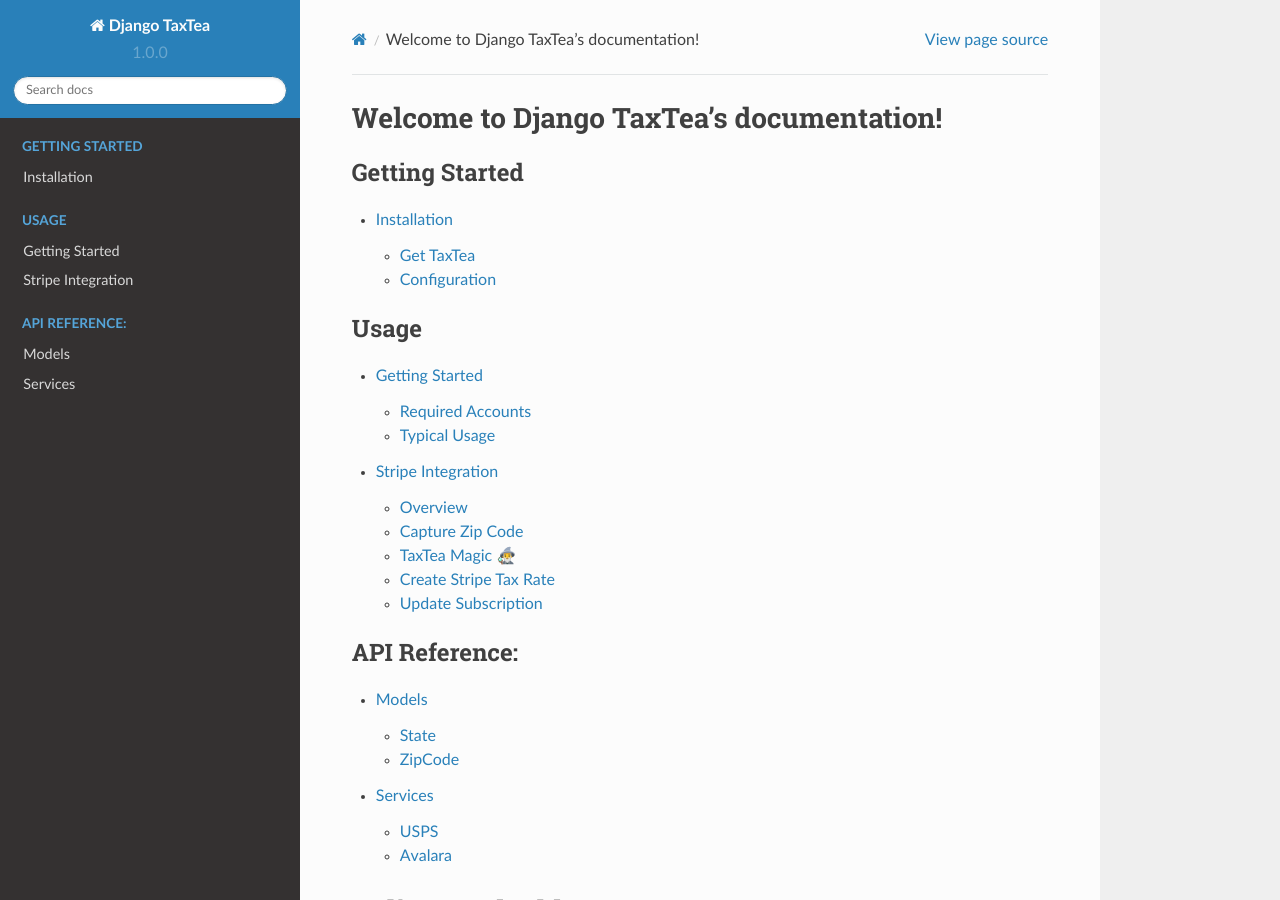
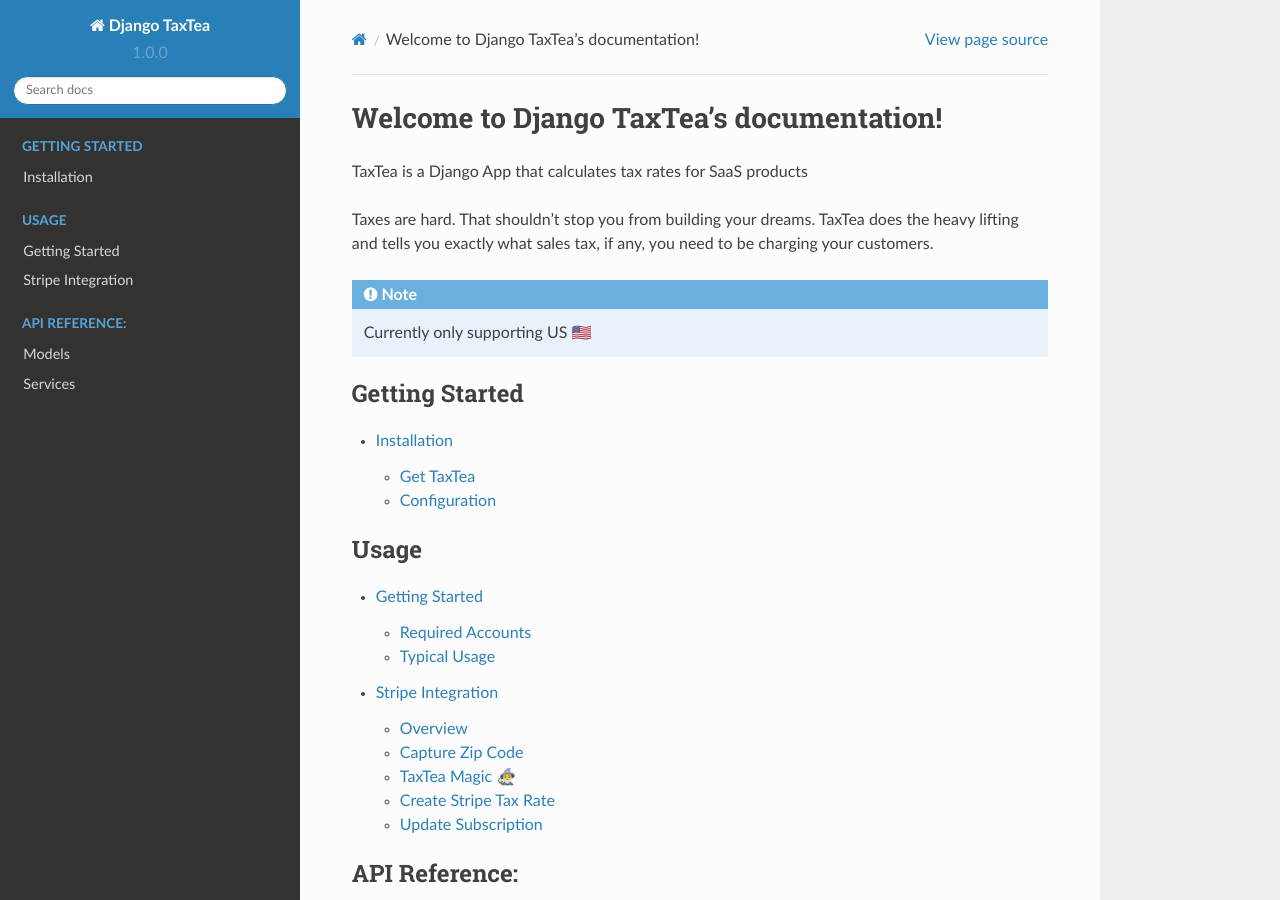
Before and after one commit to lowercase-app/django-taxtea, a Sphinx documentation site: the page built from docs/index.rst, in a window 1280 px wide and 900 px high. Built offline with Sphinx 7.4.7 and the Read the Docs theme 2.0.0, drawn with Linux system fonts in a browser that asks for light colours.

Commit message:
update docs

```diff
--- a/docs/index.rst
+++ b/docs/index.rst
@@ -1,5 +1,13 @@
 Welcome to Django TaxTea's documentation!
 =========================================
+
+
+TaxTea is a Django App that calculates tax rates for SaaS products
+
+
+Taxes are hard. That shouldn't stop you from building your dreams. TaxTea does the heavy lifting and tells you exactly what sales tax, if any, you need to be charging your customers.
+
+.. note:: Currently only supporting US 🇺🇸
 
 
 .. toctree::
```
Also changed, not shown: README.md (+27 -1 lines).
